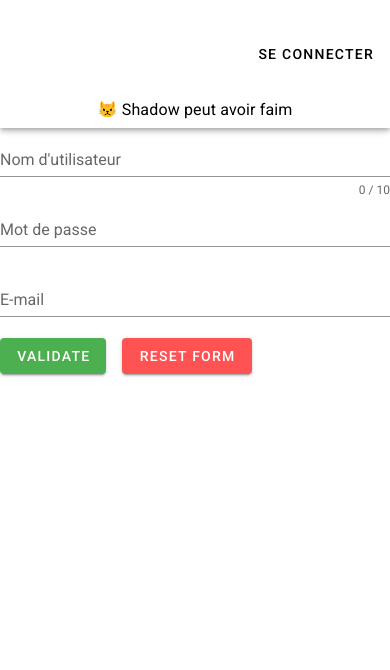
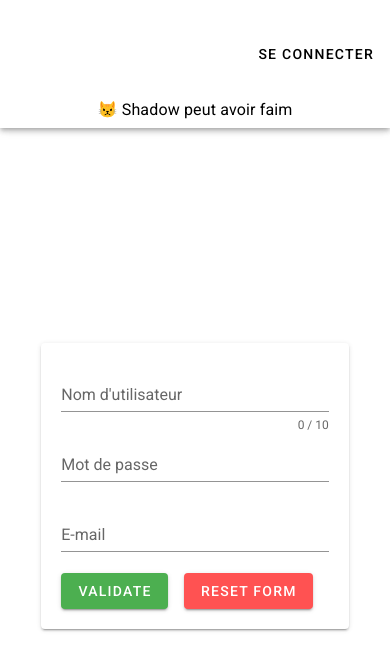
Before and after one commit to CauquilM/hungryshadow, a Vue app: page /registering in a window 390 px wide. Shown: the top 670 px of the page. Built offline with nearby package versions, Linux system fonts and the light colour scheme; no server answers.

Commit message:
responsive login and registering done

```diff
--- a/src/components/LoginComponent.vue
+++ b/src/components/LoginComponent.vue
@@ -1,7 +1,8 @@
 <template>
   <div>
     <h1 v-if="isAuth">Vous êtes déjà connecté</h1>
-    <v-form v-else ref="form" v-model="valid" lazy-validation>
+    <v-card v-else elevation="4" class="pa-lg-14 pa-md-11 pa-8">
+      <v-form ref="form" v-model="valid" lazy-validation>
         <v-text-field
           v-model="username"
           :counter="10"
@@ -27,12 +28,18 @@
           >
         </div>
 
-      <v-btn :disabled="!valid" color="success" class="mr-4" @click="validate">
+        <v-btn
+          :disabled="!valid"
+          color="success"
+          class="mr-4"
+          @click="validate"
+        >
           Validate
         </v-btn>
 
         <v-btn color="error" class="mr-4" @click="reset"> Reset Form </v-btn>
       </v-form>
+    </v-card>
   </div>
 </template>
 <script>
--- a/src/components/RegisterComponent.vue
+++ b/src/components/RegisterComponent.vue
@@ -1,7 +1,8 @@
 <template>
   <div>
     <h1 v-if="isAuth">Vous êtes déjà connecté</h1>
-    <v-form v-else ref="form" v-model="valid" lazy-validation>
+    <v-card v-else elevation="2" class="pa-lg-14 pa-md-11 pa-sm-8 pa-5">
+      <v-form ref="form" v-model="valid" lazy-validation>
         <v-text-field
           v-model="username"
           :counter="10"
@@ -24,12 +25,18 @@
           required
         ></v-text-field>
 
-      <v-btn :disabled="!valid" color="success" class="mr-4" @click="validate">
+        <v-btn
+          :disabled="!valid"
+          color="success"
+          class="mr-4"
+          @click="validate"
+        >
           Validate
         </v-btn>
 
         <v-btn color="error" class="mr-4" @click="reset"> Reset Form </v-btn>
       </v-form>
+    </v-card>
   </div>
 </template>
 <script>
--- a/src/views/LoginView.vue
+++ b/src/views/LoginView.vue
@@ -1,10 +1,16 @@
 <template>
-  <LoginComponent/>
+  <v-row no-gutters class="align-center fill-height">
+    <v-spacer />
+    <v-col cols="auto">
+      <LoginComponent />
+    </v-col>
+    <v-spacer />
+  </v-row>
 </template>
 <script>
-import LoginComponent from '../components/LoginComponent.vue';
+import LoginComponent from "../components/LoginComponent.vue";
 export default {
-    name: "LoginView",
-    components: { LoginComponent }
+  name: "LoginView",
+  components: { LoginComponent },
 };
 </script>
--- a/src/views/RegisteringView.vue
+++ b/src/views/RegisteringView.vue
@@ -1,5 +1,11 @@
 <template>
-  <RegisterComponent />
+  <v-row no-gutters class="align-center fill-height">
+    <v-spacer />
+    <v-col cols="auto">
+      <RegisterComponent />
+    </v-col>
+    <v-spacer />
+  </v-row>
 </template>
 <script>
 import RegisterComponent from "../components/RegisterComponent.vue";
```
Lines whose indentation alone changed are shown as unchanged.
